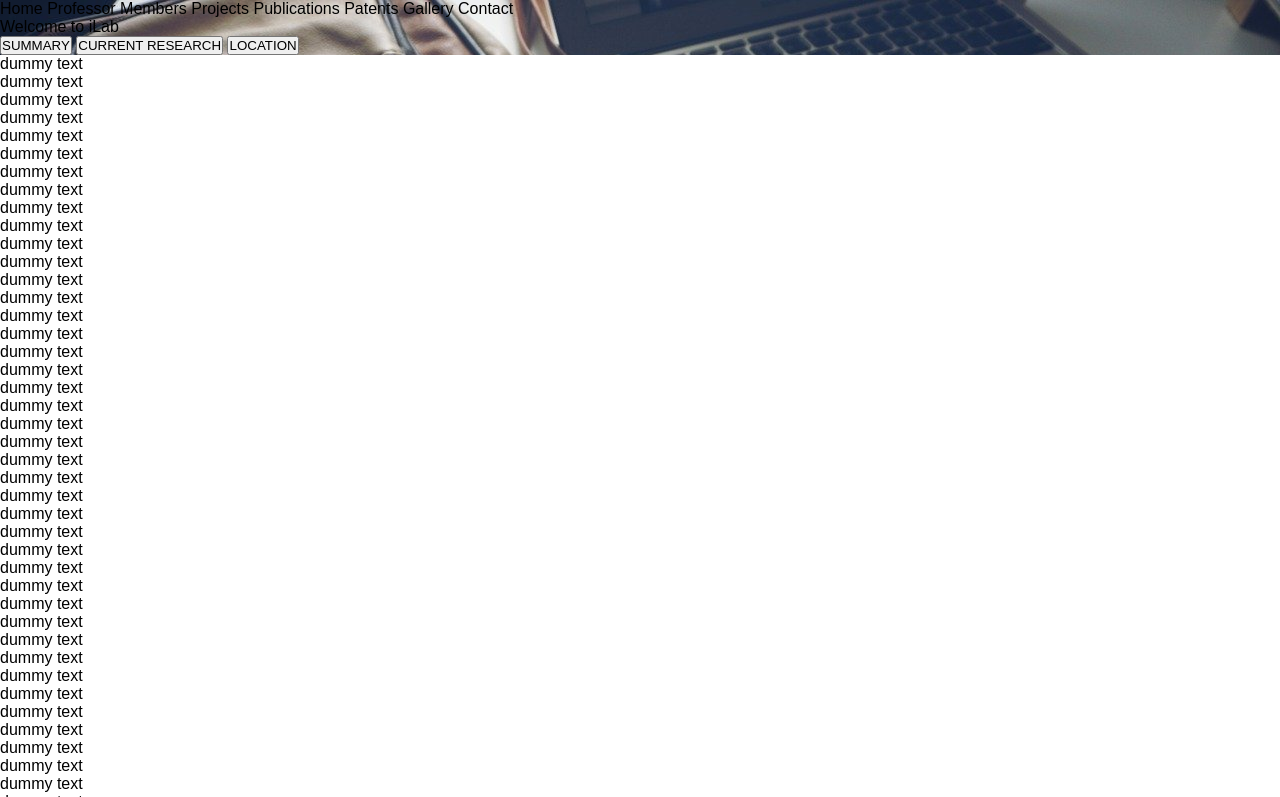
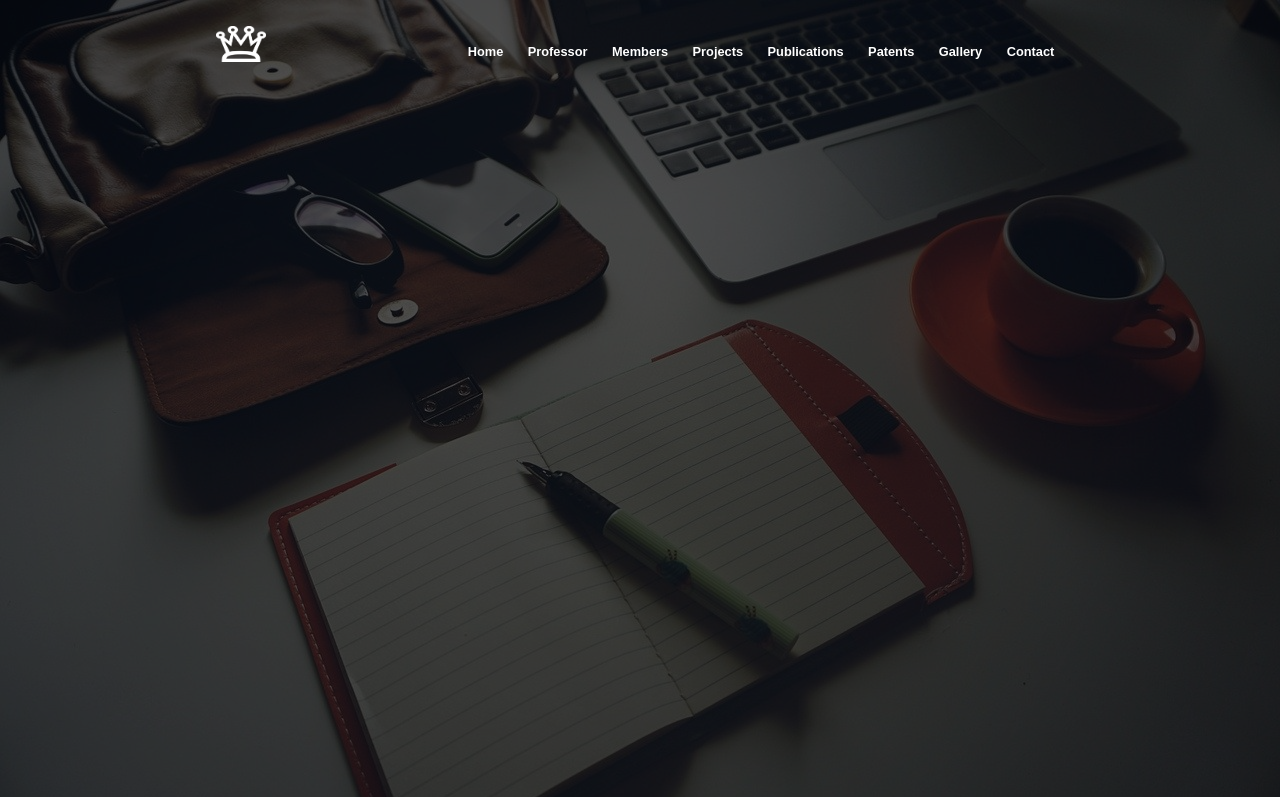
Before and after one commit to RHIE-coder/Project.ajou-univ-ilab, a plain HTML site: page index.html in a window 1280 px wide. Shown: the top 797 px of the page. Drawn offline with Linux system fonts and the light colour scheme.

Commit message:
section 1,2 frame

```diff
--- a/css/style.css
+++ b/css/style.css
@@ -9,13 +9,58 @@
     color:#000;
 }
 
+.navbar{
+    display: flex;
+    flex-direction: row;
+    justify-content: center;
+    align-items: center;
+    position: fixed;
+    width:100%;
+    height: 70px;
+    margin-top:2vh;
+    z-index: 999;
+}
+
+.navbar .logo{
+    background-image:url("../images/test/white-logo.png");
+    background-repeat: no-repeat;
+    background-size: contain;
+    width:50px;
+    height: 50px;
+
+}
+
+
+.navbar .navbar-menu{
+    margin-left: 15vw;
+}
+
+.navbar .navbar-menu li{
+    display : inline-block;
+    padding: 10px;
+}
+
+.navbar .navbar-menu a{
+    color: white;
+    font-weight: 900;
+    font-size: 0.8rem;
+}
+
+.navbar .navbar-menu a:hover{
+    color: red;
+    font-weight: 900;
+}
+
+.home{
+    background-color: black;
+}
+
 .intro_bg{
     background-image: url("../images/test/laptop2.jpg");
     background-attachment: fixed;
     background-repeat: no-repeat;
     background-size: cover;
+    width:100%;
+    height: 100vh;
+    opacity: 0.3;
 }
-
-.navbar{
-
-}
--- a/index.html
+++ b/index.html
@@ -12,28 +12,26 @@
 <body>
 
     <div class="container">
-        <div class="intro_bg">
 
         <!-- navbar -->
         <section class="navbar">
-                <div class="inner-container">
-                    <div class="logo"></div>
+                <a href="#" class="logo"></a>
                 <div class="navbar-menu">
-                        <a href="#">Home</a>
-                        <a href="#">Professor</a>
-                        <a href="#">Members</a>
-                        <a href="#">Projects</a>
-                        <a href="#">Publications</a>
-                        <a href="#">Patents</a>
-                        <a href="#">Gallery</a>
-                        <a href="#">Contact</a>
-                    </div>
+                    <li><a href="#">Home</a></li>
+                    <li><a href="#">Professor</a></li>
+                    <li><a href="#">Members</a></li>
+                    <li><a href="#">Projects</a></li>
+                    <li><a href="#">Publications</a></li>
+                    <li><a href="#">Patents</a></li>
+                    <li><a href="#">Gallery</a></li>
+                    <li><a href="#">Contact</a></li>
                 </div>
         </section>
 
 
         <!-- home -->
         <section class="home">
+            <div class="intro_bg"></div>
                 <p class="welcome-text">Welcome to iLab</p>
                 <div class="intro">
                     <button class="summary">SUMMARY</button>
@@ -42,7 +40,6 @@
                 </div>
         </section>
 
-        </div>
     </div>
 
     <p>dummy text</p>
```
Lines whose indentation alone changed are shown as unchanged.
